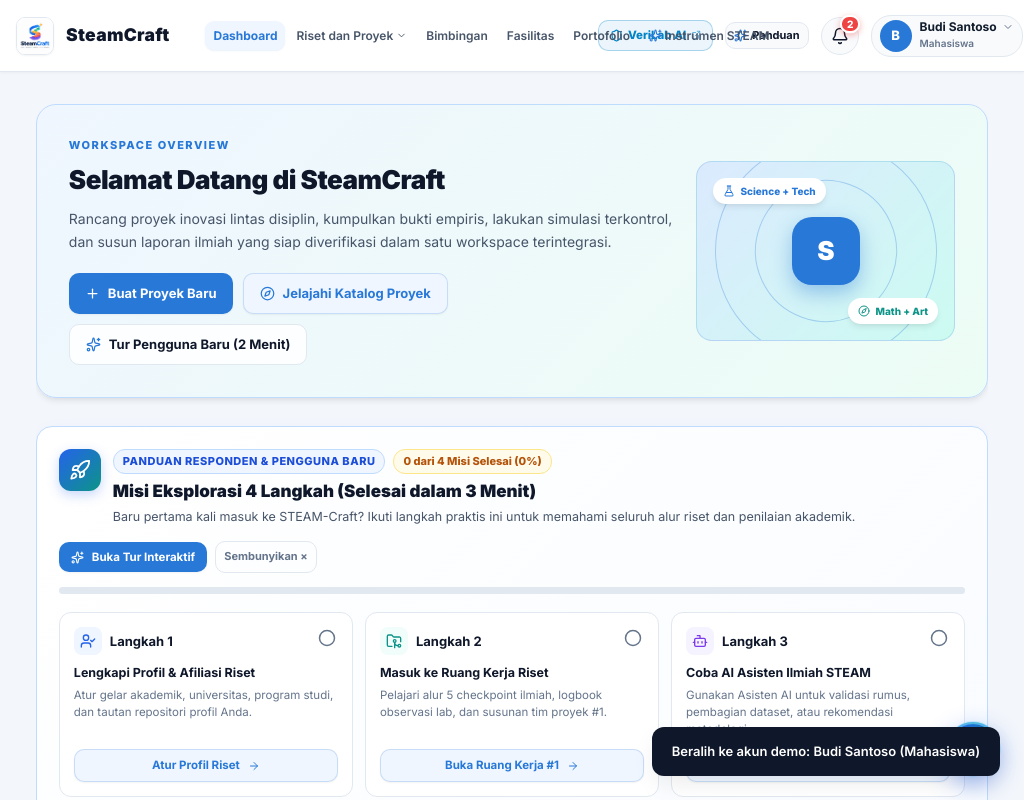
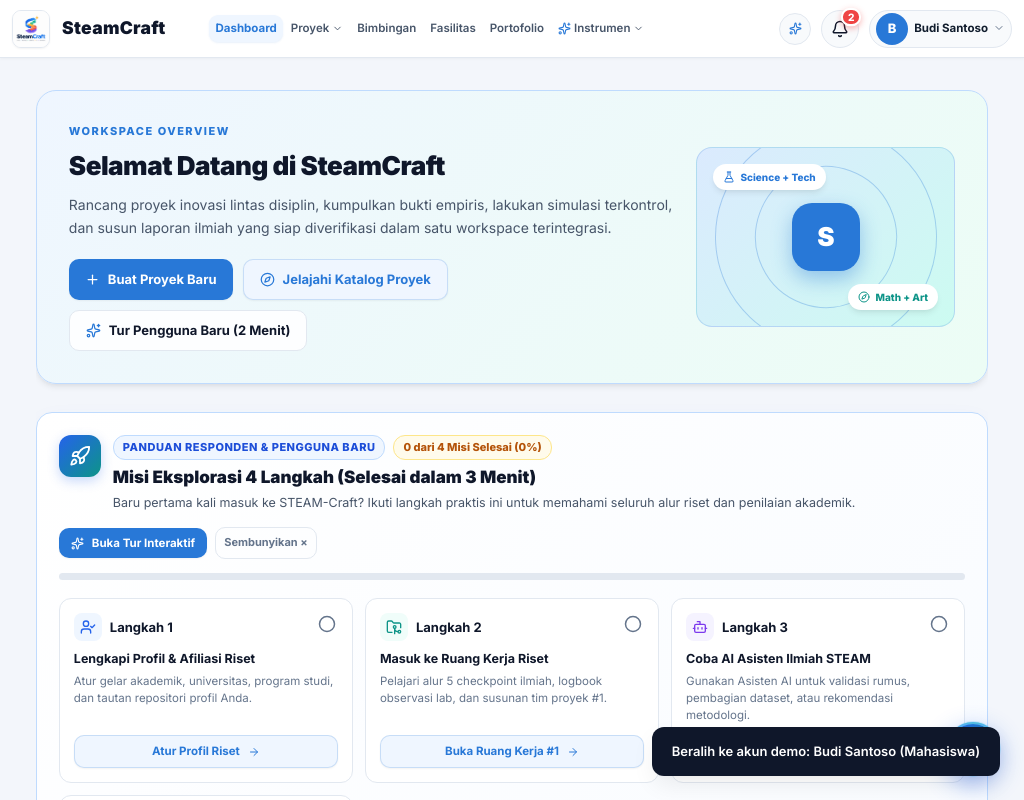
Before and after one commit to nazaa-arch/steamcraft, a React (Vite) app: page / in a window 1024 px wide. Both pictures are taken after a click on the button "Masuk sebagai Mahasiswa Peneliti Budi Santoso". Shown: the top 800 px of the page. Built offline with nearby package versions, Linux system fonts and the light colour scheme.

Commit message:
fix(topbar): resolve navigation overlap on compact desktop and mobile desktop-mode

```diff
--- a/src/components/layout/Topbar.tsx
+++ b/src/components/layout/Topbar.tsx
@@ -162,7 +162,8 @@ export const Topbar: React.FC = () => {
         aria-expanded={projectDropdownOpen}
         title="Pusat Riset & Proyek Multidisiplin"
       >
-        <span>Riset dan Proyek</span>
+        <span className="nav-label-long">Riset dan Proyek</span>
+        <span className="nav-label-short">Proyek</span>
         <ChevronDown size={11} style={{ transform: projectDropdownOpen ? 'rotate(180deg)' : 'none', transition: 'transform 0.2s' }} />
       </button>
 
@@ -409,7 +410,8 @@ export const Topbar: React.FC = () => {
             title="Instrumen Riset Ilmiah STEAM"
           >
             <Sparkles size={13} style={{ color: 'var(--primary)' }} />
-            <span>Instrumen STEAM</span>
+            <span className="nav-label-long">Instrumen STEAM</span>
+            <span className="nav-label-short">Instrumen</span>
             <ChevronDown size={11} style={{ transform: toolsDropdownOpen ? 'rotate(180deg)' : 'none', transition: 'transform 0.2s' }} />
           </button>
 
--- a/src/index.css
+++ b/src/index.css
@@ -527,6 +527,32 @@
   border-radius: 4px;
   background: linear-gradient(90deg, #3b82f6, #10b981);
   transition: width 0.3s ease;
+}
+
+/* ==================== BASE TOPBAR & USER CONTROLS ==================== */
+.topbar {
+  height: 64px;
+  background: var(--surface);
+  border-bottom: 1px solid var(--line);
+  padding: 0 clamp(16px, 2.5vw, 36px);
+  display: flex !important;
+  align-items: center !important;
+  justify-content: space-between !important;
+  position: sticky;
+  top: 0;
+  z-index: 100;
+  gap: 14px;
+  width: 100%;
+  box-sizing: border-box;
+}
+
+.user-controls {
+  display: flex !important;
+  align-items: center !important;
+  gap: 10px;
+  flex-shrink: 0 !important;
+  margin-left: auto !important;
+  z-index: 20;
 }
 
 /* ==================== TOPBAR RIGHT CONTROLS: VERILAB, TOUR & NOTIFICATIONS ==================== */
@@ -2334,14 +2360,26 @@ html, body {
   color: var(--primary);
 }
 
-/* Compact layout for Laptops (1024px to 1366px) */
-@media (min-width: 769px) and (max-width: 1366px) {
+/* ==================== MULTI-TIER DESKTOP & TABLET TOPBAR RESPONSIVENESS ==================== */
+/* Short navigation labels helper */
+.nav-label-short {
+  display: none;
+}
+
+/* Tier 1: Laptops & Narrow Desktops (1025px to 1240px) */
+@media (max-width: 1240px) {
   .topbar {
     padding: 0 16px !important;
+    gap: 10px !important;
+  }
+
+  /* Hide VeriLab AI pill in topbar on compact desktop screens to eliminate overlap; it is already in Instrumen STEAM */
+  .topbar-verilab-btn {
+    display: none !important;
   }
 
   .brand {
-    margin-right: 22px !important;
+    margin-right: 14px !important;
   }
 
   .brand-text span {
@@ -2356,16 +2394,116 @@ html, body {
   .nav-btn {
     padding: 5px 8px !important;
     font-size: 12px !important;
-    gap: 3px !important;
-  }
-
-  .topbar-tour-btn {
-    padding: 4px 8px !important;
-    font-size: 11px !important;
+    gap: 4px !important;
   }
 
   .user-badge {
     padding: 4px 8px !important;
+  }
+
+  .user-badge .user-info small {
+    display: none !important;
+  }
+}
+
+/* Tier 2: Small Tablets, iPad & Android "Desktop Site" View (769px to 1024px) */
+@media (min-width: 769px) and (max-width: 1024px) {
+  .topbar {
+    height: 58px !important;
+    padding: 0 12px !important;
+    gap: 8px !important;
+  }
+
+  /* Critical: Never show standalone VeriLab AI pill in this width to prevent collision */
+  .topbar-verilab-btn {
+    display: none !important;
+  }
+
+  .topbar-tour-btn {
+    width: 32px !important;
+    height: 32px !important;
+    min-width: 32px !important;
+    padding: 0 !important;
+    border-radius: 50% !important;
+    display: inline-flex !important;
+    align-items: center !important;
+    justify-content: center !important;
+  }
+
+  .topbar-tour-btn .tour-text {
+    display: none !important;
+  }
+
+  .brand {
+    margin-right: 8px !important;
+    gap: 6px !important;
+  }
+
+  .brand-logo-img {
+    width: 32px !important;
+    height: 32px !important;
+  }
+
+  .brand-text h2 {
+    font-size: 14.5px !important;
+  }
+
+  .brand-text span {
+    display: none !important;
+  }
+
+  .nav {
+    gap: 2px !important;
+  }
+
+  .nav button,
+  .nav-btn {
+    padding: 4px 6px !important;
+    font-size: 11.5px !important;
+    gap: 3px !important;
+  }
+
+  /* Use compact labels ("Proyek", "Instrumen") */
+  .nav-label-long {
+    display: none !important;
+  }
+
+  .nav-label-short {
+    display: inline !important;
+  }
+
+  .user-badge {
+    padding: 2px 6px !important;
+    gap: 6px !important;
+  }
+
+  .user-badge .user-info small {
+    display: none !important;
+  }
+
+  .user-badge .user-info strong {
+    font-size: 11.5px !important;
+    max-width: 80px !important;
+    overflow: hidden !important;
+    text-overflow: ellipsis !important;
+    white-space: nowrap !important;
+  }
+}
+
+/* Tier 3: Extra Narrow Tablet View (769px to 880px) */
+@media (min-width: 769px) and (max-width: 880px) {
+  .user-badge .user-info {
+    display: none !important;
+  }
+
+  .user-badge {
+    padding: 0 !important;
+    background: transparent !important;
+    border: none !important;
+  }
+
+  .topbar-tour-btn {
+    display: none !important;
   }
 }
 
```
